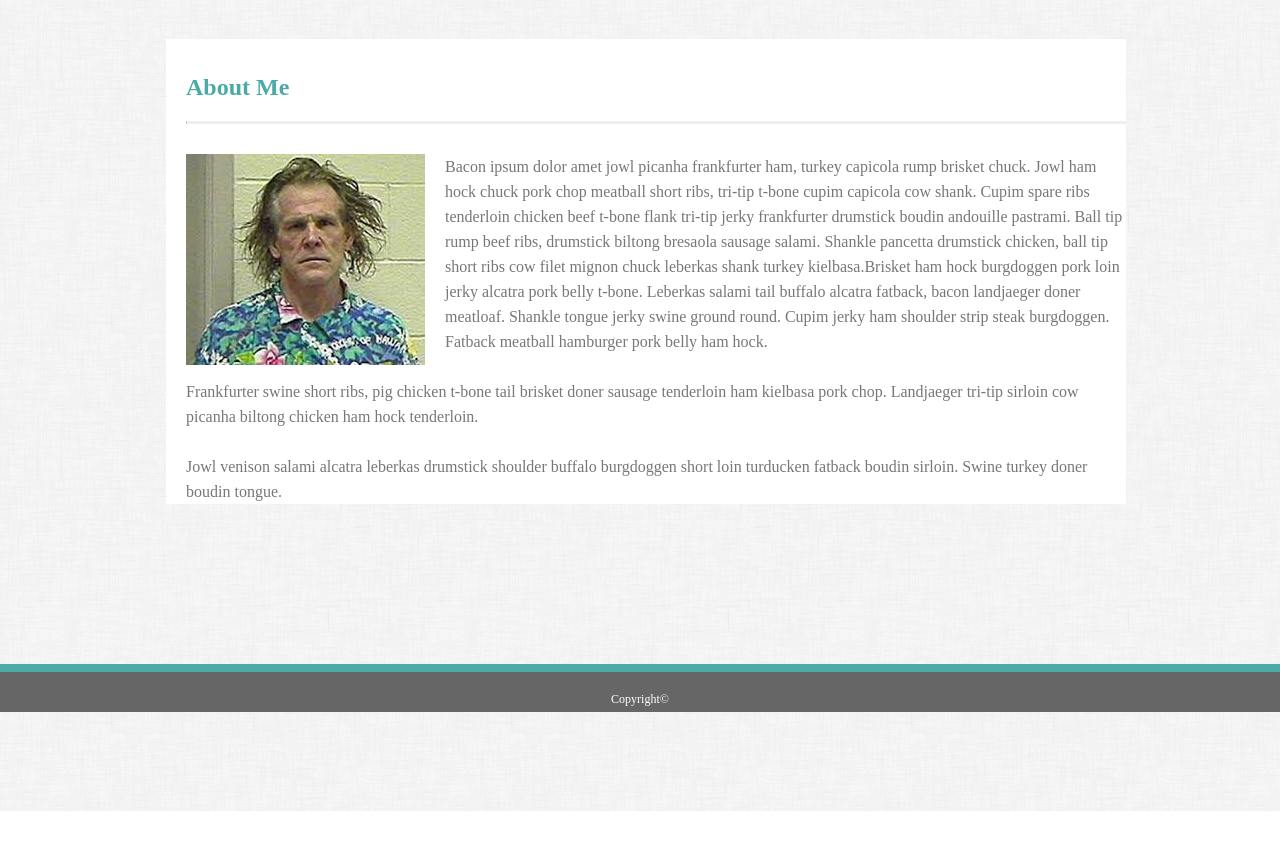
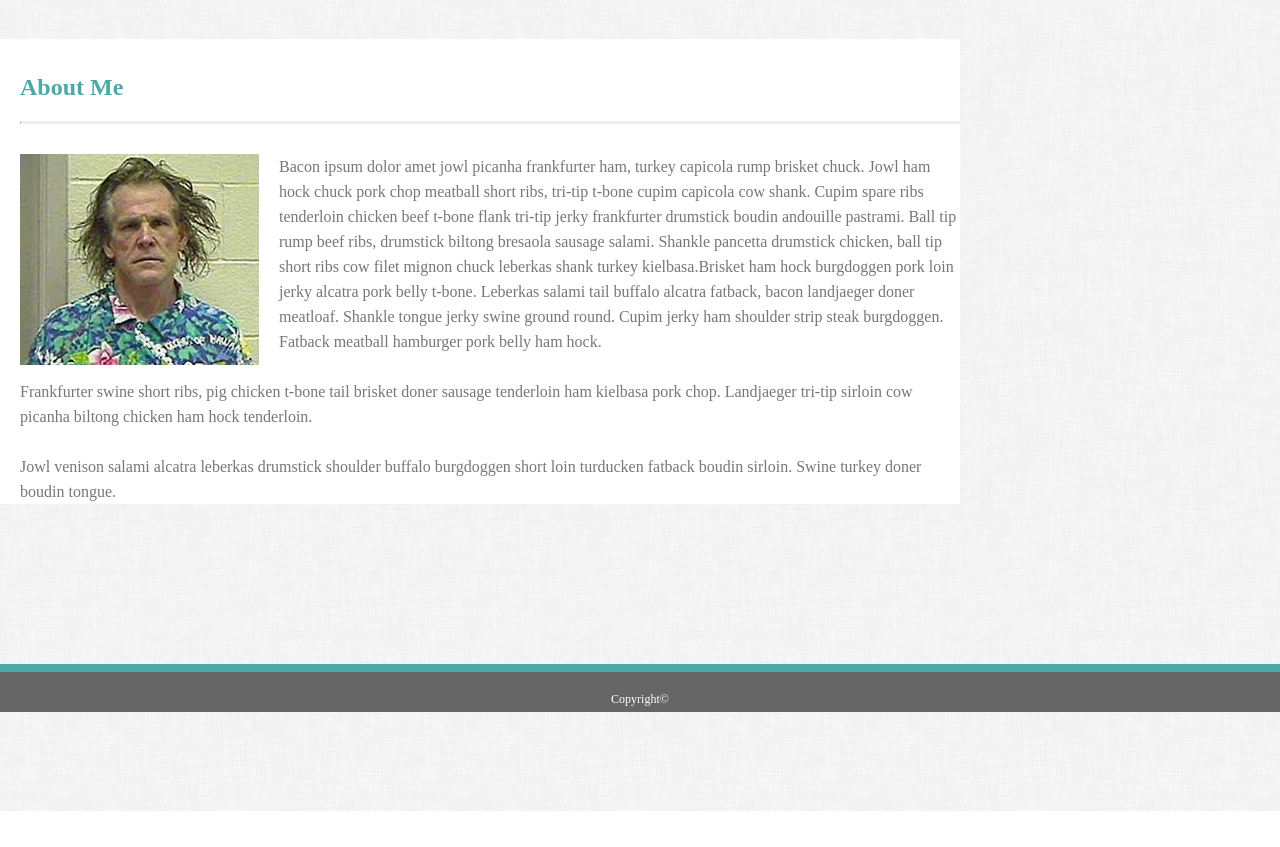
Before and after one commit to rstootalow/Basic-Portfolio, a plain HTML site: page index.html in a window 1280 px wide. Shown: the part 88-935 px from the top of the page. Drawn offline with Linux system fonts and the light colour scheme.

Commit message:
adjusted position: right for style.css as it was misaligned in github pages

```diff
--- a/assets/css/style.css
+++ b/assets/css/style.css
@@ -26,7 +26,7 @@ body {
     background-color: #ffffff;
     position: absolute;
     top: 76px;
-    right: 154px;
+    /* right: 154px; */
 
 }
 
```
